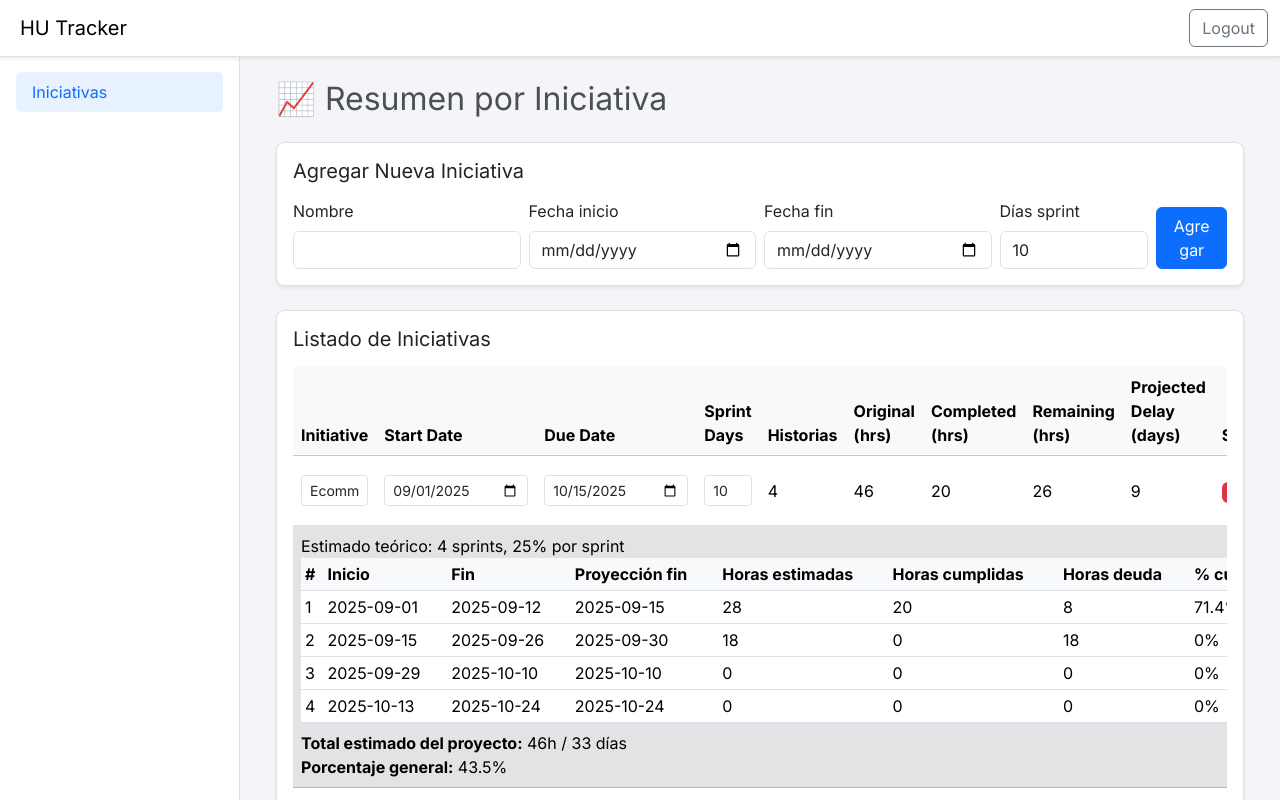
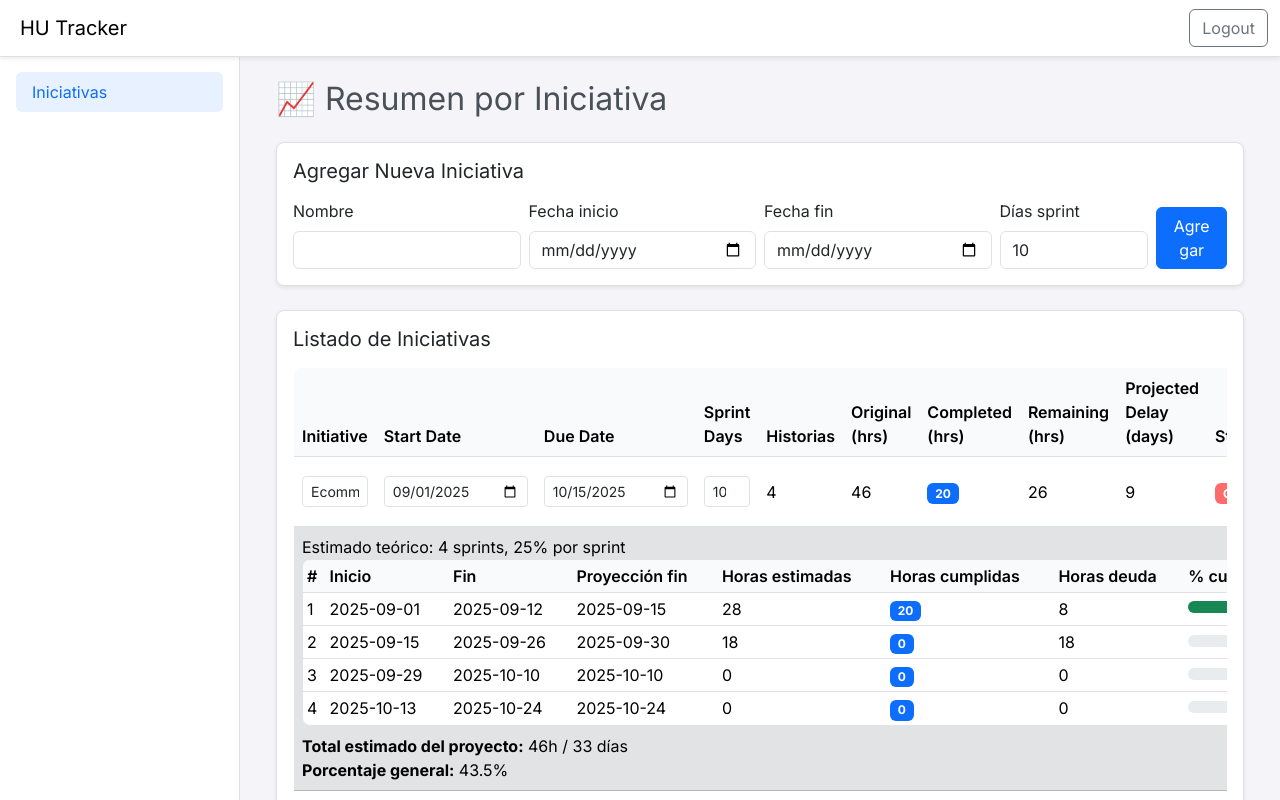
Before and after one commit to EdsonGarcia13/Hu-Tracker, a React (Vite) app: page /login in a window 1280 px wide. Both pictures are taken after typing "name@example.com", "Sample123" into the empty fields and a click on the button "Entrar". Shown: the top 800 px of the page. Built offline with nearby package versions, Linux system fonts and the light colour scheme.

Commit message:
feat: modernize initiative table styling

```diff
--- a/src/index.css
+++ b/src/index.css
@@ -106,3 +106,77 @@
   background-color: #e7f1ff;
   color: #0d6efd;
 }
+
+/* Modern table styling */
+.table-modern {
+  border: 1px solid #dee2e6;
+  border-radius: 0.5rem;
+  overflow: hidden;
+}
+
+.table-modern thead th {
+  background-color: #f9fafb;
+  font-weight: 600;
+}
+
+.table-modern tbody tr:nth-child(odd) {
+  background-color: #fcfcfd;
+}
+
+.table-modern tbody tr:hover {
+  background-color: #f1f5f9;
+}
+
+/* Status badges */
+.badge-status-delay {
+  background-color: #ff6b6b;
+  color: #fff;
+}
+
+.badge-status-ontime {
+  background-color: #51cf66;
+  color: #fff;
+}
+
+/* Metric badges */
+.badge-hours {
+  background-color: #0d6efd;
+  color: #fff;
+}
+
+/* Progress bars */
+.progress {
+  height: 0.75rem;
+  background-color: #e9ecef;
+}
+
+.progress-bar.completed {
+  background-color: #198754;
+}
+
+.progress-bar.debt {
+  background-color: #dc3545;
+}
+
+/* Action buttons */
+.btn-view {
+  background-color: #0d6efd;
+  color: #fff;
+}
+
+.btn-delete {
+  color: #dc3545;
+  border: 1px solid #dc3545;
+  background-color: transparent;
+}
+
+.btn-delete:hover {
+  background-color: #dc3545;
+  color: #fff;
+}
+
+@media (max-width: 576px) {
+  .table-responsive .table {
+    font-size: 0.875rem;
+  }
+}
--- a/src/pages/InitiativesOverviewPage.jsx
+++ b/src/pages/InitiativesOverviewPage.jsx
@@ -294,8 +294,8 @@
     </div>
 
     <div className="table-responsive">
-      <table className="table table-hover align-middle">
-        <thead className="table-light">
+      <table className="table table-hover align-middle table-modern">
+        <thead>
           <tr>
             <th>Initiative</th>
             <th>Start Date</th>
@@ -356,25 +356,27 @@
                 </td>
                 <td>{row.totalHU}</td>
                 <td>{row.original}</td>
-                <td>{row.completed}</td>
+                <td>
+                  <span className="badge badge-hours">{row.completed}</span>
+                </td>
                 <td>{row.remaining}</td>
                 <td>{row.projectedDelay}</td>
                 <td>
                   {row.hasDelay ? (
-                    <span className="badge bg-danger">Con retrasos</span>
+                    <span className="badge badge-status-delay">Con retrasos</span>
                   ) : (
-                    <span className="badge bg-success">En tiempo</span>
+                    <span className="badge badge-status-ontime">En tiempo</span>
                   )}
                 </td>
                 <td className="d-flex gap-2">
                   <Link
                     to={`/initiatives/${row.id}`}
-                    className="btn btn-sm btn-outline-primary"
+                    className="btn btn-sm btn-view"
                   >
                     Ver HU
                   </Link>
                   <button
-                    className="btn btn-sm btn-danger"
+                    className="btn btn-sm btn-delete"
                     onClick={() => handleDeleteById(row.id)}
                   >
                     🗑
@@ -389,7 +391,7 @@
                       % por sprint
                     </div>
                     <div className="table-responsive">
-                      <table className="table table-sm mb-0">
+                      <table className="table table-sm mb-0 table-modern">
                         <thead>
                           <tr>
                             <th>#</th>
@@ -411,10 +413,36 @@
                               <td>{s.end}</td>
                               <td>{s.projectedEnd}</td>
                               <td>{s.expectedHours}</td>
-                              <td>{s.completedHours}</td>
+                              <td>
+                                <span className="badge badge-hours">{s.completedHours}</span>
+                              </td>
                               <td>{s.debtHours}</td>
-                              <td>{s.completedPercent}%</td>
-                              <td>{s.debtPercent}%</td>
+                              <td>
+                                <div className="d-flex align-items-center gap-2">
+                                  <div className="progress flex-grow-1">
+                                    <div
+                                      className="progress-bar completed"
+                                      style={{ width: `${s.completedPercent}%` }}
+                                    ></div>
+                                  </div>
+                                  <span className="small fw-semibold">
+                                    {s.completedPercent}%
+                                  </span>
+                                </div>
+                              </td>
+                              <td>
+                                <div className="d-flex align-items-center gap-2">
+                                  <div className="progress flex-grow-1">
+                                    <div
+                                      className="progress-bar debt"
+                                      style={{ width: `${s.debtPercent}%` }}
+                                    ></div>
+                                  </div>
+                                  <span className="small fw-semibold">
+                                    {s.debtPercent}%
+                                  </span>
+                                </div>
+                              </td>
                             </tr>
                           ))}
                         </tbody>
```
